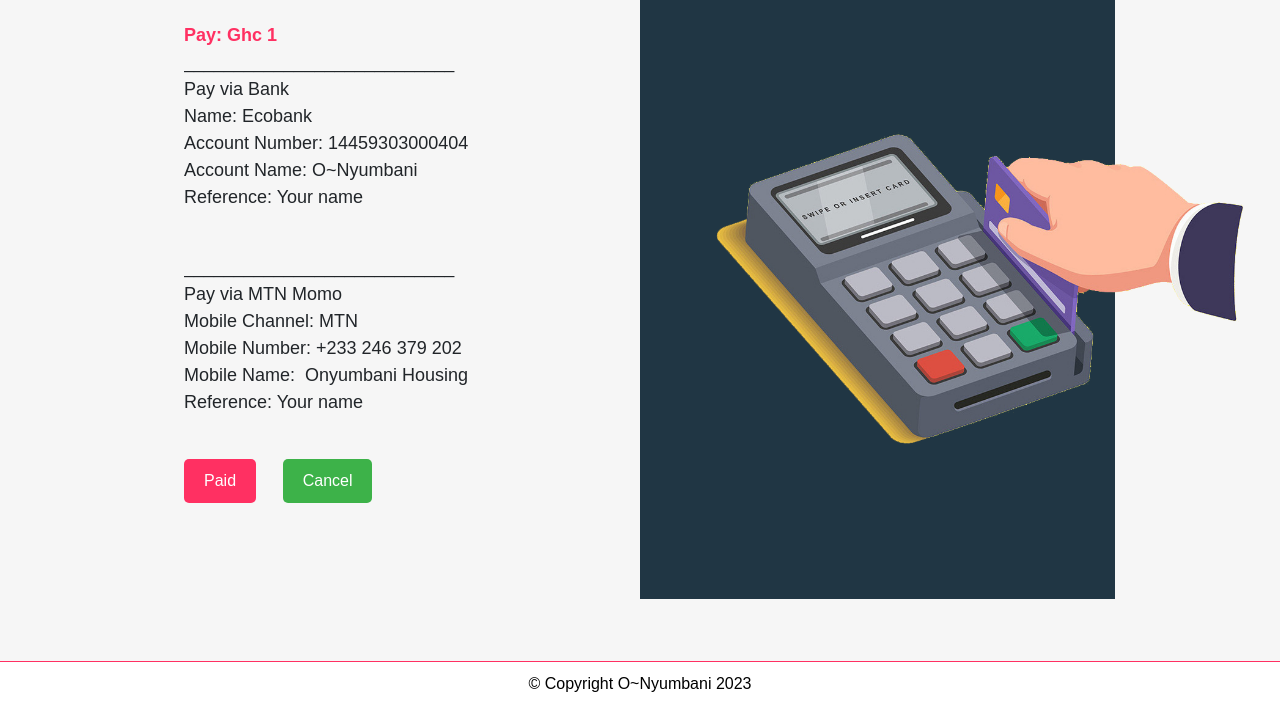
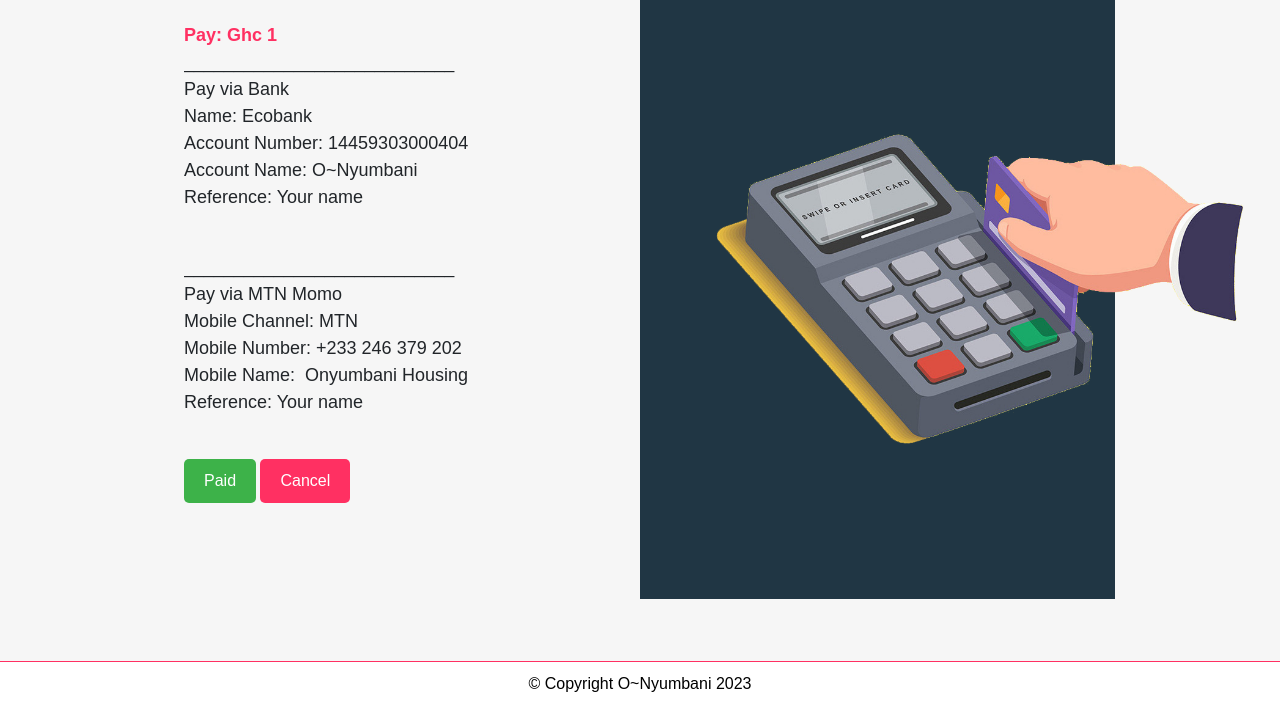
Before and after one commit to OnyabaniDevelopers/mvc-onyumbani, a Flask app: page /make_payment/1/1/1 in a window 1280 px wide. Shown: the part 91-799 px from the top of the page. Run offline with Flask 3, Linux system fonts and the light colour scheme; parts of the project's set-up code (start-up, migrations or seed data) failed here and were passed over.

Commit message:
addroom and payment1 editing

```diff
--- a/src/templates/addroom.html.j2
+++ b/src/templates/addroom.html.j2
@@ -40,6 +40,7 @@
                   <div class="col-12">
                       <div class="form-group">
                           <label for="price">Average Price of room (Ghc)</label>
+                          <p style='color: red; font-size: 13px;'>* 10% price policy applies</p>
                           <div class="input-group">
                           <input type="number" class="form-control" name="roomprice" id="roomprice" placeholder="Enter number of guests">
                           </div>
--- a/src/templates/payment.html.j2
+++ b/src/templates/payment.html.j2
@@ -27,9 +27,9 @@ Reference: Your name
         </div>
         <div class="section-three">
 
-          <a type="submit" style='color:white' class="pink-button" href="/confirmpayment/{{ homeId }}/{{appId}}">Paid</a>
+          <a type="submit" style='color:white' class="green-button" href="/confirmpayment/{{ homeId }}/{{appId}}">Paid</a>
 
-          <a style='color:white' class="green-button" href="{{ url_for('view_application') }}">Cancel</a>
+          <a style='color:white' class="pink-button" href="{{ url_for('view_application') }}">Cancel</a>
 
         </div>
       </div>
```
